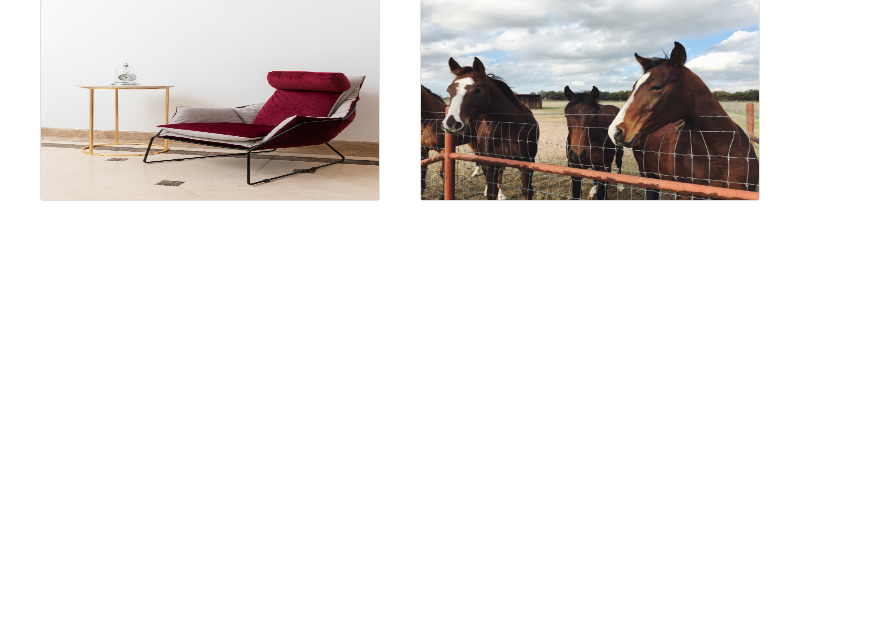
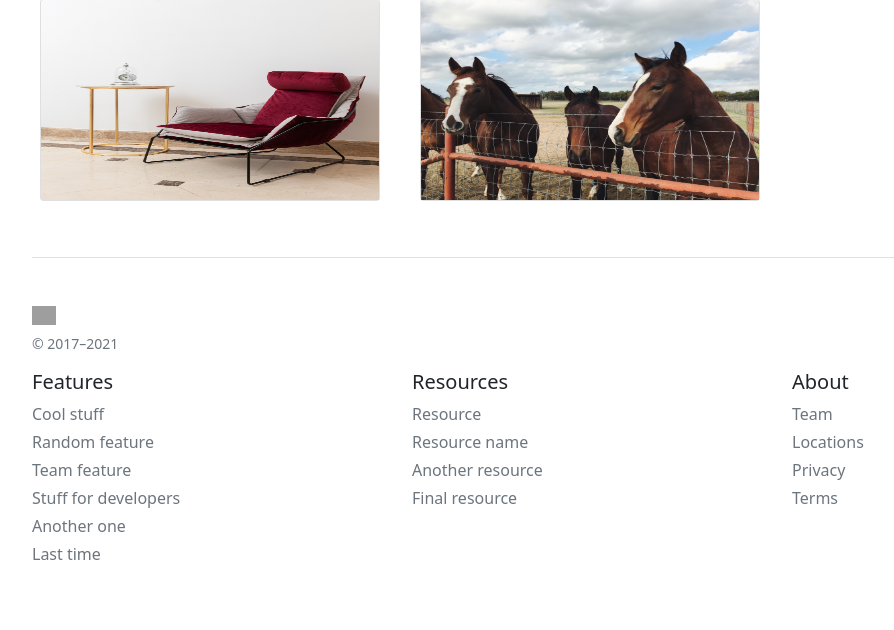
Before and after one commit to shivam8958/upload-image, a Django app: page / in a window 1280 px wide. Shown: the part 207-837 px from the top of the page, without its empty margins (50-944 px from the left). Before the commit the page ends 408 px from the top, so only its background shows below. Run offline with Django 3.2, Linux system fonts and the light colour scheme; data comes from the database, SQL or seed files in the repository; grey boxes are pictures that could not be loaded.

Commit message:
Initial commit

```diff
--- a/image/settings.py
+++ b/image/settings.py
@@ -20,7 +20,7 @@ BASE_DIR = Path(__file__).resolve(strict=True).parent.parent
 # See https://docs.djangoproject.com/en/3.1/howto/deployment/checklist/
 
 # SECURITY WARNING: keep the secret key used in production secret!
-SECRET_KEY = os.environ['SECRET_KEY']
+SECRET_KEY = 'e#7@%0ft$u(rsc456u7al+o=uivt)0gdb==aj7%u49g(s=kxkj'
 
 # SECURITY WARNING: don't run with debug turned on in production!
 DEBUG = False
@@ -120,6 +120,6 @@ USE_TZ = True
 # https://docs.djangoproject.com/en/3.1/howto/static-files/
 
 STATIC_URL = '/static/'
-STATIC_ROOT=BASE_DIR/ 'static'
+STATIC_ROOT = BASE_DIR/ 'static'
 MEDIA_URL = '/media/'
 MEDIA_ROOT = BASE_DIR / 'media'
--- a/template/home.html
+++ b/template/home.html
@@ -6,18 +6,19 @@
     <meta name="viewport" content="width=device-width, initial-scale=1">
 
     <!-- Bootstrap CSS -->
-    <link href="https://cdn.jsdelivr.net/npm/bootstrap@5.0.2/dist/css/bootstrap.min.css" rel="stylesheet" integrity="sha384-EVSTQN3/azprG1Anm3QDgpJLIm9Nao0Yz1ztcQTwFspd3yD65VohhpuuCOmLASjC" crossorigin="anonymous">
+    <link href="https://cdn.jsdelivr.net/npm/bootstrap@5.0.2/dist/css/bootstrap.min.css" rel="stylesheet"
+          integrity="sha384-EVSTQN3/azprG1Anm3QDgpJLIm9Nao0Yz1ztcQTwFspd3yD65VohhpuuCOmLASjC" crossorigin="anonymous">
 
     <title>post upload</title>
 </head>
 <body>
-    <div  class="container">
-      <div  class="py-5 text-center bg-primary text white">
+<div class="container">
+    <div class="py-5 text-center bg-primary text white">
         <h1 class="mb-3">Upload Image</h1>
         <form action="" method="post" enctype="multipart/form-data">
             {% csrf_token %}
             {{form}}
-        <input type="submit" class="btn btn-danger"value="Upload">
+            <input type="submit" class="btn btn-danger" value="Upload">
 
         </form>
     </div>
@@ -29,15 +30,59 @@
             </div>
         </div>
 
+
         {% endfor %}
+
+
     </div>
+
+    <footer class="pt-4 my-md-5 pt-md-5 border-top">
+    <div class="row">
+        <div class="col-12 col-md">
+            <img class="mb-2" src="/docs/5.0/assets/brand/bootstrap-logo.svg" alt="" width="24" height="19">
+            <small class="d-block mb-3 text-muted">© 2017–2021</small>
+        </div>
+        <div class="col-4 col-md">
+            <h5>Features</h5>
+            <ul class="list-unstyled text-small">
+                <li class="mb-1"><a class="link-secondary text-decoration-none" href="#">Cool stuff</a></li>
+                <li class="mb-1"><a class="link-secondary text-decoration-none" href="#">Random feature</a></li>
+                <li class="mb-1"><a class="link-secondary text-decoration-none" href="#">Team feature</a></li>
+                <li class="mb-1"><a class="link-secondary text-decoration-none" href="#">Stuff for developers</a></li>
+                <li class="mb-1"><a class="link-secondary text-decoration-none" href="#">Another one</a></li>
+                <li class="mb-1"><a class="link-secondary text-decoration-none" href="#">Last time</a></li>
+            </ul>
+        </div>
+        <div class="col-4 col-md">
+            <h5>Resources</h5>
+            <ul class="list-unstyled text-small">
+                <li class="mb-1"><a class="link-secondary text-decoration-none" href="#">Resource</a></li>
+                <li class="mb-1"><a class="link-secondary text-decoration-none" href="#">Resource name</a></li>
+                <li class="mb-1"><a class="link-secondary text-decoration-none" href="#">Another resource</a></li>
+                <li class="mb-1"><a class="link-secondary text-decoration-none" href="#">Final resource</a></li>
+            </ul>
+        </div>
+        <div class="col-4 col-md">
+            <h5>About</h5>
+            <ul class="list-unstyled text-small">
+                <li class="mb-1"><a class="link-secondary text-decoration-none" href="#">Team</a></li>
+                <li class="mb-1"><a class="link-secondary text-decoration-none" href="#">Locations</a></li>
+                <li class="mb-1"><a class="link-secondary text-decoration-none" href="#">Privacy</a></li>
+                <li class="mb-1"><a class="link-secondary text-decoration-none" href="#">Terms</a></li>
+            </ul>
+        </div>
+    </div>
+</footer>
+
 </div>
 
 
 <!-- Optional JavaScript; choose one of the two! -->
 
 <!-- Option 1: Bootstrap Bundle with Popper -->
-    <script src="https://cdn.jsdelivr.net/npm/bootstrap@5.0.2/dist/js/bootstrap.bundle.min.js" integrity="sha384-MrcW6ZMFYlzcLA8Nl+NtUVF0sA7MsXsP1UyJoMp4YLEuNSfAP+JcXn/tWtIaxVXM" crossorigin="anonymous"></script>
+<script src="https://cdn.jsdelivr.net/npm/bootstrap@5.0.2/dist/js/bootstrap.bundle.min.js"
+        integrity="sha384-MrcW6ZMFYlzcLA8Nl+NtUVF0sA7MsXsP1UyJoMp4YLEuNSfAP+JcXn/tWtIaxVXM"
+        crossorigin="anonymous"></script>
 
 
 </body>
```
Lines whose indentation alone changed are shown as unchanged.
